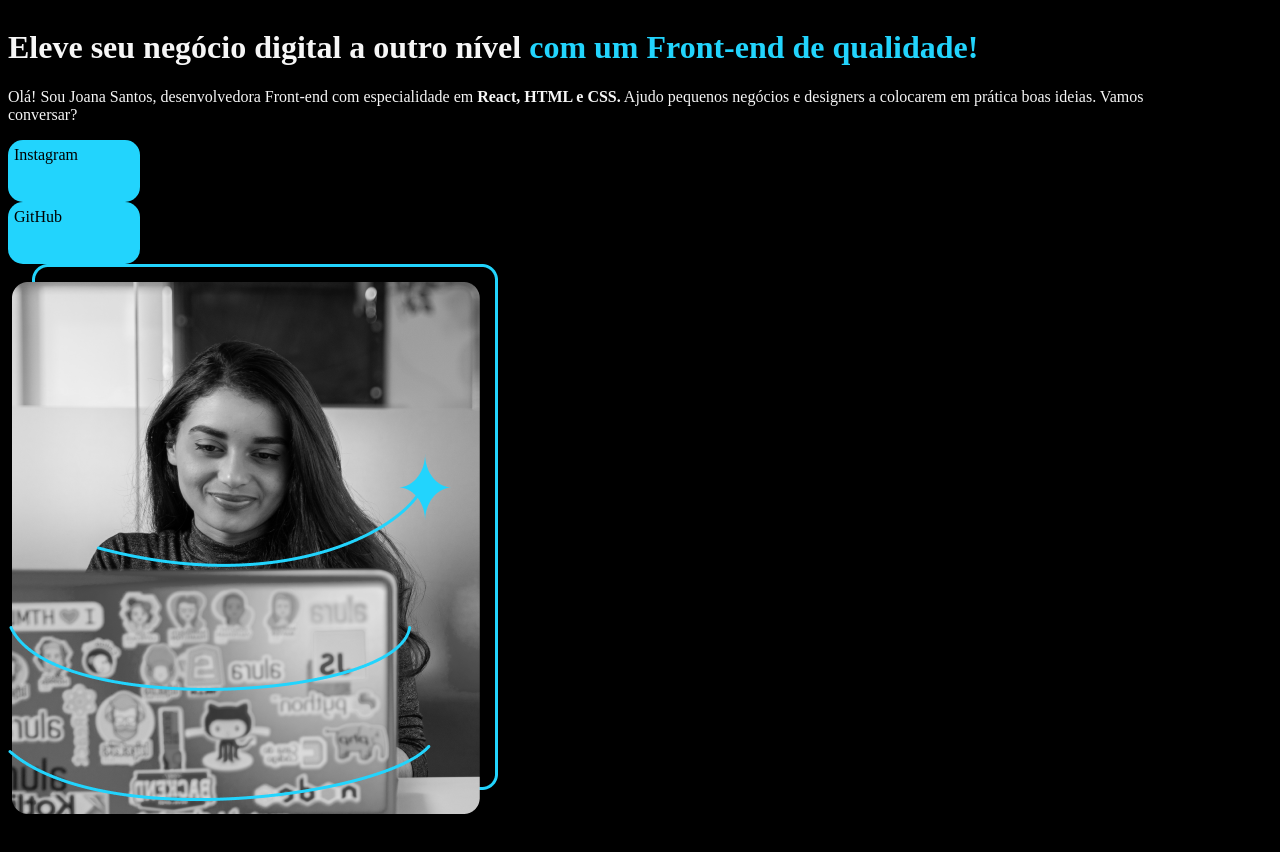
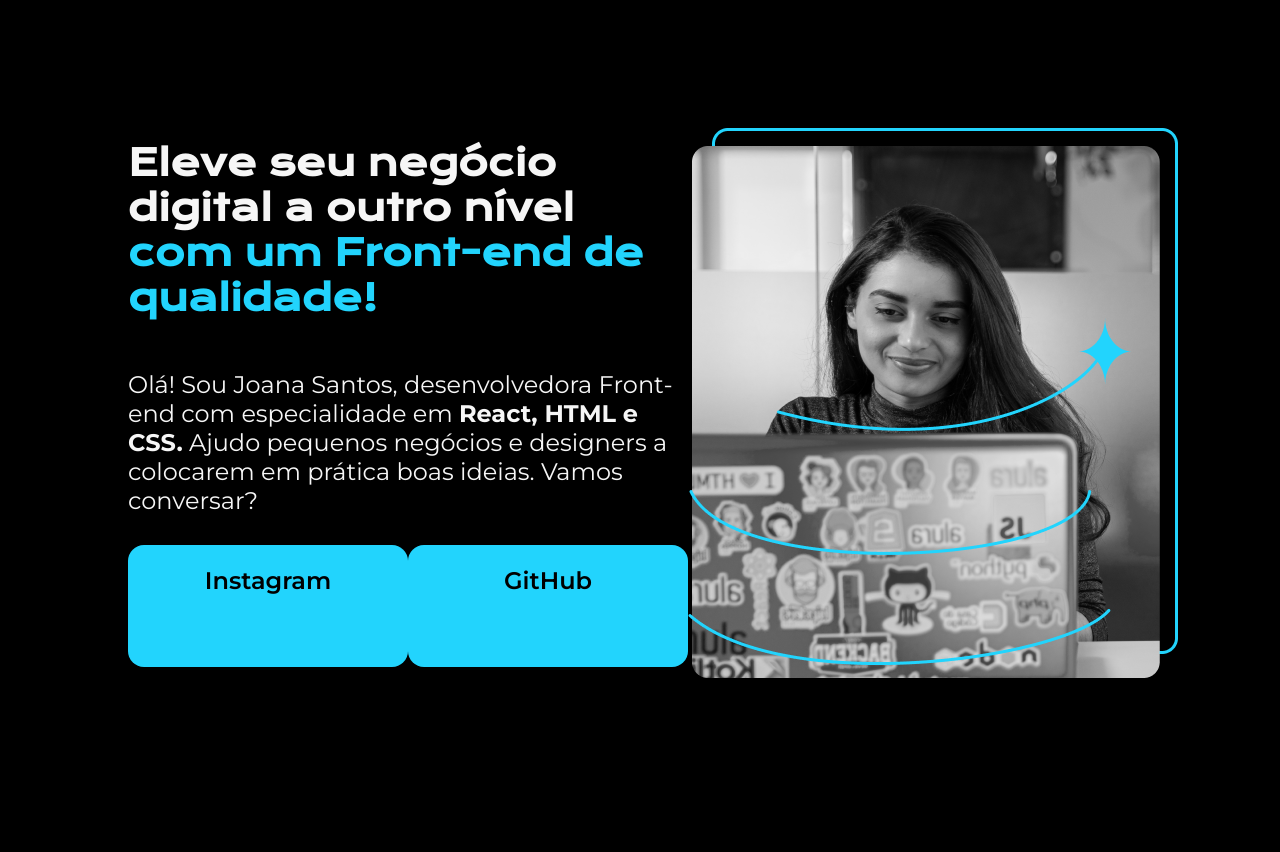
Before and after one commit to sergiolj/Alura_HTML_CSS, a plain HTML site: page portfolio/index.html in a window 1280 px wide. Before the commit the page ends 826 px from the top, so only its background shows below. Drawn offline with nearby package versions, Linux system fonts and the light colour scheme.

Commit message:
Atualização

```diff
--- a/portfolio/index.html
+++ b/portfolio/index.html
@@ -12,18 +12,18 @@
     </header>
 
 
-    <main>
-        <div>
-            <h1>Eleve seu negócio digital a outro nível <strong id="titleStrong">com um Front-end de qualidade!</strong></h1>
-            <p>Olá! Sou Joana Santos, desenvolvedora Front-end com especialidade em <strong> React, HTML e CSS.</strong>
+    <main class="presentation">
+        <section class="presentation__content">
+            <h1 class="presentation__content_tittle">Eleve seu negócio digital a outro nível <strong id="titleStrong">com um Front-end de qualidade!</strong></h1>
+            <p class="presentation__content__paragraph">Olá! Sou Joana Santos, desenvolvedora Front-end com especialidade em <strong> React, HTML e CSS.</strong>
                  Ajudo pequenos negócios e designers a colocarem em prática boas ideias. Vamos conversar?</p>
-                 <a href="https://www.Instagram.com/sergiolj_rs">Instagram</a>
-                 <a href="https://www.github.com/sergiolj">GitHub</a>
-        </div>
-        <div>
+
+                 <div class="presentation__links">
+                    <a class="presentation__links__buttons" href="https://www.Instagram.com/sergiolj_rs">Instagram</a>
+                    <a class="presentation__links__buttons" href="https://www.github.com/sergiolj">GitHub</a>
+                 </div>
+        </section>
             <img src="img/Imagem.png" alt="Fotografia do profissional com um notebook">
-        </div>
-
     </main>
 
 
--- a/portfolio/style.css
+++ b/portfolio/style.css
@@ -1,13 +1,63 @@
+/*RESET CSS - Usando apenas o "*" podemos modificar definições gerais do CSS padrão */
+@import url('https://fonts.googleapis.com/css2?family=Krona+One&family=Montserrat:ital,wght@0,100..900;1,100..900&display=swap');
+
+*{
+    margin: 0;
+    padding: 0;
+}
+
 body{
-    display: flex;
+    height: 100vh; /*Altura 100% da Viewport Height vh*/
+     width: 100%;
+     box-sizing: border-box; /*Essa característica impede que os elementos filhos ultrapassem os limites dos elementos pai*/
+    /* box-sizing: content-box; Já essa opção permite que os elementos filho sejam maiores que os elementos pai. */
     background-color: black;
     color: #F6F6F6;
-    width: 1200px;
-    justify-content: center;
+    justify-content: space-between;
 }
-/*O # é usado para designar um id enquanto o . designa uma classe*/
-#titleStrong{
-    color: #22D4FD;
+
+.presentation{
+    margin: 10%; /*Margem relativa aos limites da viewport*/
+    display: flex;
+    align-items: center;
+    flex-direction: row; /*Define se o alinhamento será em linhas ou colunas*/
+    /*flex-direction: column;*/
+    flex-wrap: nowrap; /*Mantem o alinhamento em uma única linha independente da largura da tela adicionando scrols*/
+    /*flex-wrap: wrap; /*Permite que o layout seja organizado para criar novas linhas conforme o tamanho da tela*/
+    justify-content: space-between;
+}
+
+.presentation.content{
+    width: 615px;
+}
+
+.presentation__content_tittle{
+    font-family: "Krona One", sans-serif;
+    font-size: 36px;
+    padding-bottom: 50px; /*Controla o espaço após o h1 com o nome da classe*/
+}
+
+.presentation__content__paragraph{
+    font-family: "Montserrat", sans-serif;
+    font-size: 24px;
+    padding-bottom: 30px;
+}
+.presentation__links{
+    display: flex;
+    justify-content: space-between;
+}
+
+.presentation__links__buttons{
+    text-align: center;
+    width: 280px;
+    height: 79px;
+    padding: 21.5px 0%; /*A primeira */
+    background: #22D4FD;
+    border-radius: 16px;
+    color: black;
+    font-size: 24px;
+    font-family: "Montserrat", sans-serif;
+    font-weight: 600;
 }
 
 h1{
@@ -15,22 +65,25 @@ h1{
 }
 
 p{
-    font-family: Montserrat;
+
 }
 
 a{
-display: flex;
-background-color: #22D4FD;
-border-radius: 15px;
-color: black;
-width: 120px;
-height: 50px;
-padding: 6px;
+
 }
 
 a:link{
     text-decoration: none;
+    display: flex;
+    justify-content: center;
 }
+
 a:visited{
     text-decoration: none;
 }
+
+/*IDS DE ELEMENTOS*/
+/*O # é usado para designar um id enquanto o . designa uma classe*/
+#titleStrong{
+    color: #22D4FD;
+}
```
Also changed, not shown: 1 other file.
